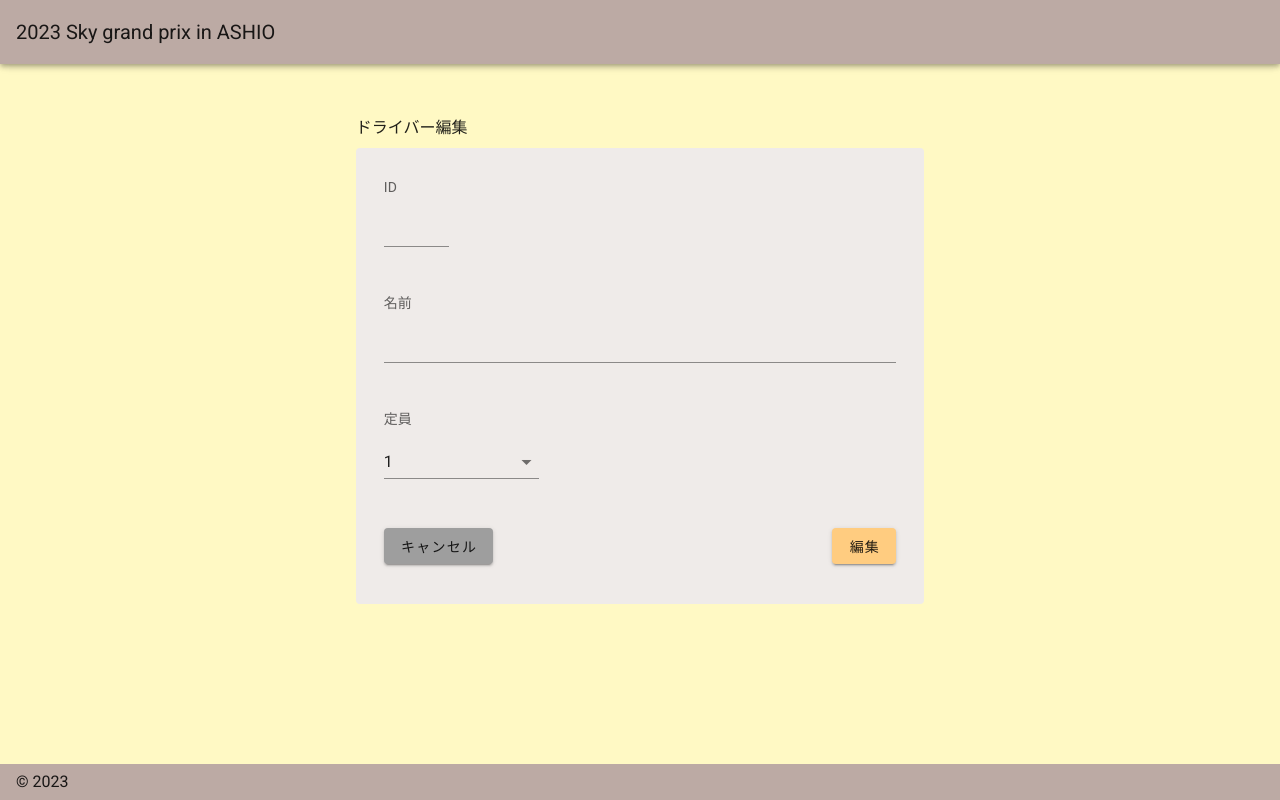
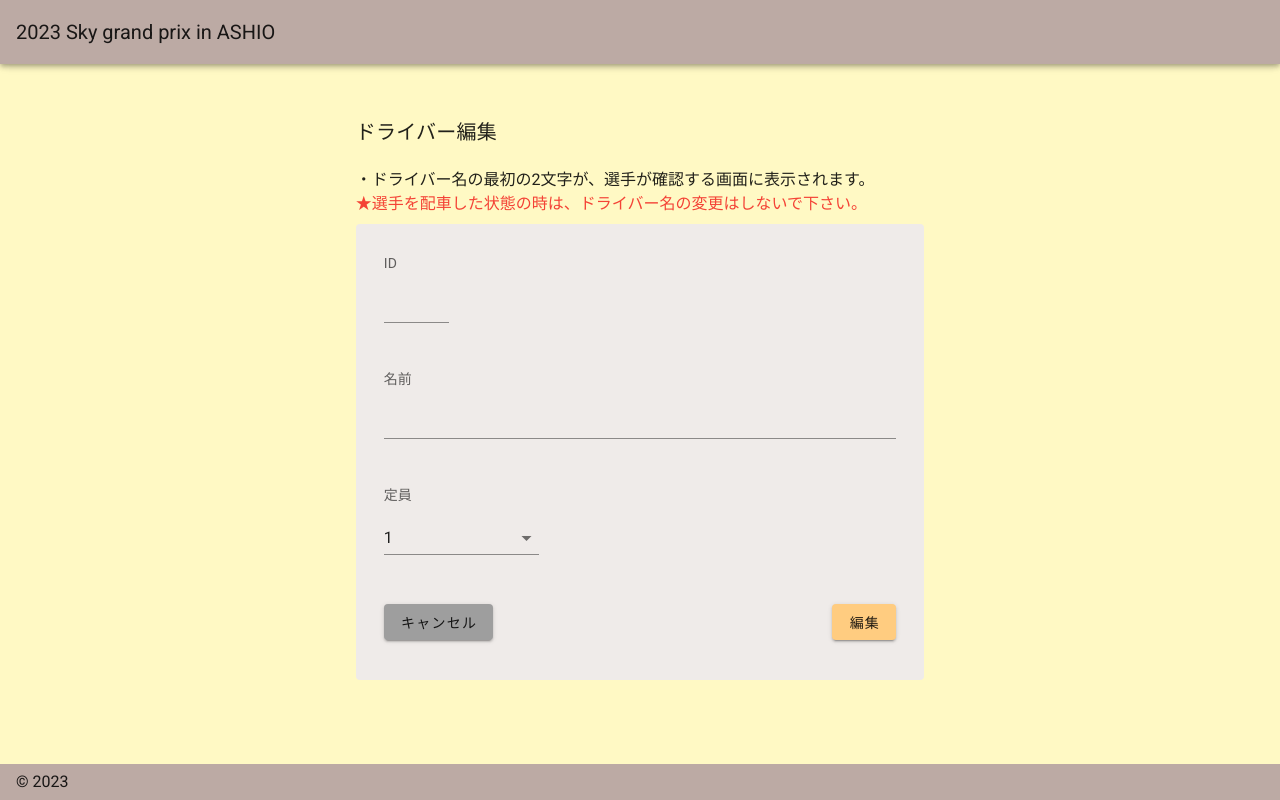
Before and after one commit to sakurai-ch/xcPickUp2022-ui, a Nuxt app: page /driverEdit/1 in a window 1280 px wide. Built offline with nearby package versions, Linux system fonts and the light colour scheme; no server answers.

Commit message:
add: comment

```diff
--- a/nuxt.config.js
+++ b/nuxt.config.js
@@ -117,7 +117,8 @@ export default {
   },
 
   publicRuntimeConfig: {
-    playerNo: 'JID',
+    // playerNo: 'JID',
+    playerNo: 'No',
     trackerNo: 'Tracker',
   },
 }
--- a/pages/driverEdit/_id.vue
+++ b/pages/driverEdit/_id.vue
@@ -5,7 +5,9 @@
       lg=6 md=6 sm=6 cols=10
       class="mt-5"
     >
-      <p class="mb-2 mt-5">ドライバー編集</p>
+      <p class="mb-2 mt-5 text-h6">ドライバー編集</p>
+      <p class="mb-0 mt-5">・ドライバー名の最初の2文字が、選手が確認する画面に表示されます。</p>
+      <p class="mb-2 mt-0 red--text">★選手を配車した状態の時は、ドライバー名の変更はしないで下さい。</p>
       <v-card
         flat
         class="modal-inner modal"
--- a/pages/driverRegister.vue
+++ b/pages/driverRegister.vue
@@ -5,7 +5,8 @@
       lg=6 md=6 sm=6 cols=10
       class="mt-5"
     >
-      <p class="mb-2 mt-5">ドライバー登録</p>
+      <p class="mb-2 mt-5 text-h6">ドライバー登録</p>
+      <p class="mb-2 mt-5">・ドライバー名の最初の2文字が、選手が確認する画面に表示されます。</p>
       <v-card
         flat
         class="modal-inner modal"
```
